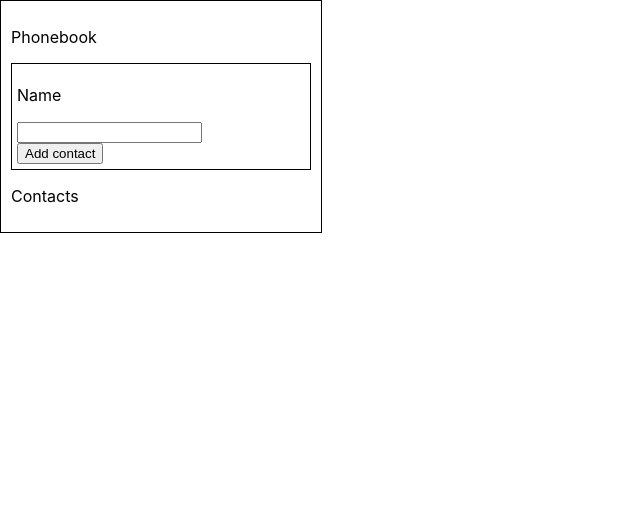
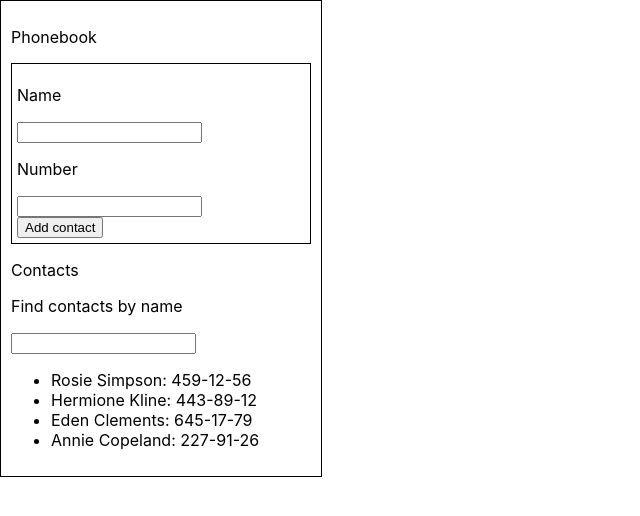
Before and after one commit to MishanyaZh/goit-react-hw-02-phonebook, a React (Create React App) app: page / in a window 1280 px wide. Shown: the top 516 px of the page, without its empty margins (0-640 px from the left). Built offline with nearby package versions, Linux system fonts and the light colour scheme.

Commit message:
3 process

```diff
--- a/package.json
+++ b/package.json
@@ -11,6 +11,7 @@
     "react": "^17.0.2",
     "react-dom": "^17.0.2",
     "react-scripts": "4.0.3",
+    "uuid": "^8.3.2",
     "web-vitals": "^1.1.2"
   },
   "scripts": {
--- a/src/App.jsx
+++ b/src/App.jsx
@@ -1,50 +1,72 @@
 import { Component } from 'react';
+import { v4 as uuidv4 } from 'uuid';
 import css from './App.module.css';
 
 class App extends Component {
   state = {
-    contacts: [],
+    contacts: [
+      { id: 'id-1', name: 'Rosie Simpson', number: '459-12-56' },
+      { id: 'id-2', name: 'Hermione Kline', number: '443-89-12' },
+      { id: 'id-3', name: 'Eden Clements', number: '645-17-79' },
+      { id: 'id-4', name: 'Annie Copeland', number: '227-91-26' },
+    ],
     name: '',
+    number: '',
+    filter: '',
   };
 
   handleChange = event => {
-    const { name, value } = event.currentTarget;
+    const { name, number, filter, value } = event.currentTarget;
     this.setState({
       // name: = [event.currentTarget.name]:
       // [event.currentTarget.name]: event.currentTarget.value,
       [name]: value,
+      [number]: value,
+      [filter]: value,
     });
-    // console.log(event.currentTarget.value);
+    //   const visibleName = this.state.contacts.filter(contact => contact.name.toLowerCase().includes(this.state.filter.toLowerCase)
+    //   );
+    // console.log(visibleName);
+    console.log(event.currentTarget.value);
+  };
+
+  filter = () => {
+    const visibleName = this.state.contacts.filter(contact =>
+      contact.name.toLowerCase().includes(this.state.filter.toLowerCase),
+    );
+    console.log(visibleName);
   };
 
   handleSubmit = event => {
     event.preventDefault();
+    // console.log(this.state.name);
+    // this.formSubmitHandler(this.state.name,this.state.number);
 
-    // console.log(this.state.name);
-    this.formSubmitHandler(this.state.name);
+    this.formSubmitHandler(this.state);
     this.reset();
   };
 
   formSubmitHandler = data => {
-    // console.log(data);
-    const todoo = {
-      data,
+    console.log(data);
+    const todoData = {
+      name: data.name,
+      number: data.number,
+      id: uuidv4(),
     };
+    console.log(todoData);
+
     this.setState(prevState => ({
-      name: [todoo, ...prevState.name],
+      contacts: [todoData, ...prevState.contacts],
     }));
-    console.log(this.state);
   };
 
   reset = () => {
-    this.setState({ name: '' });
+    this.setState({
+      name: '',
+      number: '',
+      // filter: '',
+    });
   };
-
-  // addToodo = () => {
-  //   const todoo = {
-
-  //   }
-  // };
 
   render() {
     return (
@@ -52,7 +74,7 @@
         <p>Phonebook</p>
         <div>
           <form className={css.containerForm} onSubmit={this.handleSubmit}>
-            <label>
+            <label id={this.name}>
               <p>Name</p>
               <input
                 value={this.state.name}
@@ -64,14 +86,44 @@
                 required
               />
             </label>
+            <label id={this.name}>
+              <p>Number</p>
+              <input
+                value={this.state.number}
+                onChange={this.handleChange}
+                type="tel"
+                name="number"
+                pattern="\+?\d{1,4}?[-.\s]?\(?\d{1,3}?\)?[-.\s]?\d{1,4}[-.\s]?\d{1,4}[-.\s]?\d{1,9}"
+                title="Номер телефона должен состоять цифр и может содержать пробелы, тире, круглые скобки и может начинаться с +"
+                required
+              />
+            </label>
+
             <button type="submit">Add contact</button>
           </form>
         </div>
 
         <div>
           <p>Contacts</p>
-          <p>{this.state.name}</p>
-          <ul></ul>
+
+          <label id={this.name}>
+            <p>Find contacts by name</p>
+            <input
+              // value={this.findContactsByName=>()}
+              value={this.state.filter}
+              onChange={this.handleChange}
+              type="text"
+              name="filter"
+            />
+          </label>
+
+          <ul>
+            {this.state.contacts.map(contact => (
+              <li key={contact.id}>
+                <span>{contact.name}</span>: <span>{contact.number}</span>
+              </li>
+            ))}
+          </ul>
         </div>
       </div>
     );
```
Also changed, not shown: 2 other files (tests, documents, lock files or other folders).
